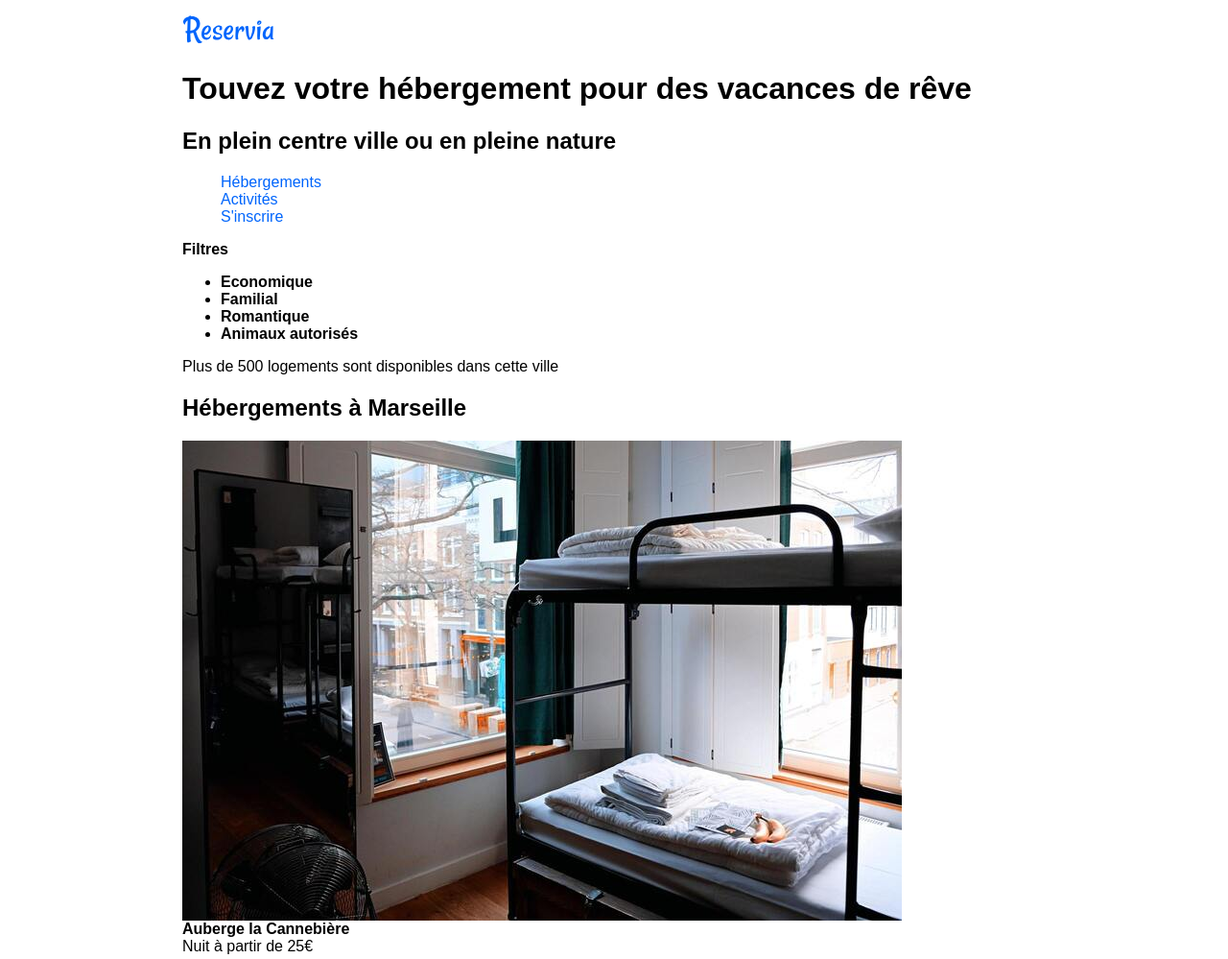
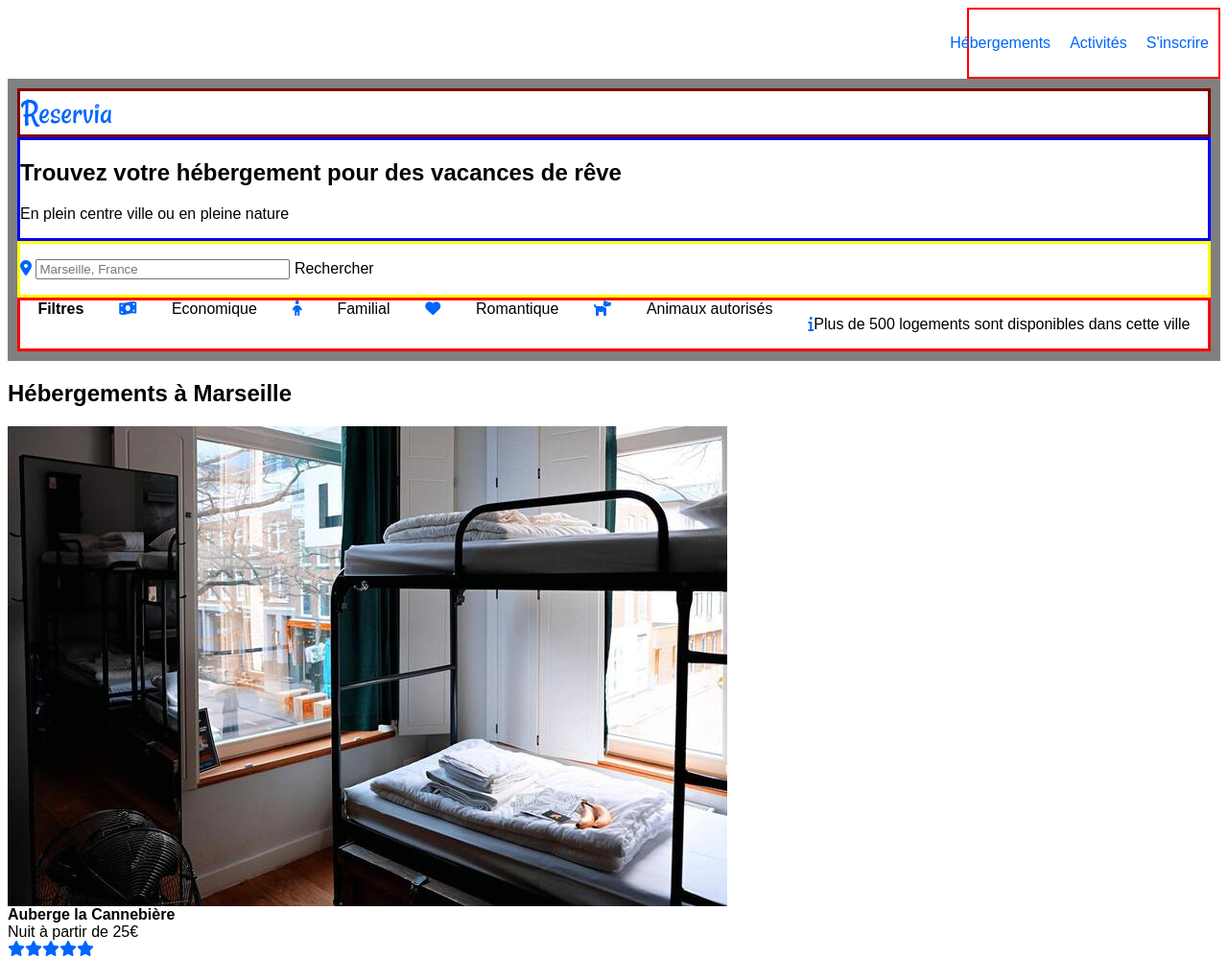
Before and after one commit to PolettiM-dev/ManonPoletti_2_26112020, a plain HTML site: page index.html in a window 1280 px wide. Shown: the top 999 px of the page at 96% size. Drawn offline with Linux system fonts and the light colour scheme.

Commit message:
css top section

```diff
--- a/index.html
+++ b/index.html
@@ -2,66 +2,85 @@
 <html>
 <head>
     <meta charset= "utf-8"/>
-    <link rel="stylesheet" href="style.css">
+    <link rel="stylesheet" href="style.css"/>
+    <script src="https://kit.fontawesome.com/05dc82f1ae.js" crossorigin="anonymous"></script>
     <title> Reservia </title>
 </head>
 <body>
-    <div id="bloc_page">
 
-    <!--Header-->
+    <nav>
+        <p><ul>
+        <li><a href="#">Hébergements</a></li>
+        <li><a href="#">Activités</a></li>
+        <li><a href="#">S'inscrire</a></li>
+    </ul></p>
+    </nav>
+
     <header>
-        <div id="slogan">
-        <img src="images/logo/Reservia.svg" alt="logo de Reservia" id="logo"/>
 
-        <h1> Touvez votre hébergement pour des vacances de rêve</h1>
+            <div id="menu">
 
-        <h2>En plein centre ville ou en pleine nature</h2>
-        </div>
-        <div id="recherche">
-         <!--créer le formulaire-->
-        </div>
-        <nav>
-            <ul>
-                <li>Hébergements</li>
-                <li>Activités</li>
-                <li>S'inscrire</li>
-            </ul>
-        </nav>
+                <div class="logo"><img src="images/logo/Reservia.svg" alt="logo de Reservia" id="logo"/></div>
+
+            </div>
+
+            <div id ="topsection">
+
+                <h2> Trouvez votre hébergement pour des vacances de rêve</h2>
+
+                <p>En plein centre ville ou en pleine nature</p>
+
+            </div>
+
+        <div id="formulaire">
+
+            <form method="post" action="traitement.php">
+             <p>
+                <i class="fas fa-map-marker-alt"></i> <!--icône lieu-->
+                 <input type="text" name="Recherche" id="Recherche" placeholder="Marseille, France" size='30' maxlength='10' />
+                 <label for="Recherche">Rechercher</label>
+            </p>
+            </form>
+            </div>
+
+    <!--filtres L1437px H-->
+        <div id="filtres">
+        <strong> Filtres</strong>
+
+            <i class="fas fa-money-bill-wave"></i><div class="economique">Economique</div>
+            <i class="fas fa-child"></i><div class="familial">Familial</div>
+            <i class="fas fa-heart"></i><div class="romantique">Romantique</div>
+            <i class="fas fa-dog"></i><div class="animaux">Animaux autorisés</div>
+
+        <p><i class="fas fa-info"></i>Plus de 500 logements sont disponibles dans cette ville</p>
+
     </header>
 
-    <!--div filtre-->
-    <div id="filtres">
-        <strong> Filtres
-        <ul>
-            <li>Economique</li>
-            <li>Familial</li>
-            <li>Romantique</li>
-            <li>Animaux autorisés</li>
-        </ul></strong>
-        <p>Plus de 500 logements sont disponibles dans cette ville</p>
-    </div>
 
-    <!--Section hébergements avec aside à l'intérieur-->
+
+
+
+    <!--Section hébergements-->
     <section id ="Hébergements">
-        <div id="Hébergements à Marseille">
-            <h1>Hébergements à Marseille</h1>
-
-            <p><img src="images/hebergements/4_small/auberge canebiere.jpg" alt="Auberge la Cannebière"><br> <strong>Auberge la Cannebière</strong><br> Nuit à partir de 25€</p>
+             <h1>Hébergements à Marseille</h1>
+             <a href=""></a>
+            <p><img src="images/hebergements/4_small/auberge canebiere.jpg" alt="Auberge la Cannebière"><br> <strong>Auberge la Cannebière</strong><br> Nuit à partir de 25€ <br><i class="fas fa-star color-blue"></i><i class="fas fa-star color-blue"></i><i class="fas fa-star color-blue>"></i><i class="fas fa-star color-blue"><i class="fas fa-star color-grey"></i></i></p>
             <p><img src="images/hebergements/4_small/fred-kleber-gTbaxaVLvsg-unsplash.jpg" alt="Hôtel du port"><br> <strong>Hôtel du port </strong><br> Nuit à partir de 52€</p>
             <p><img src="images/hebergements/4_small/reisetopia-B8WIgxA_PFU-unsplash.jpg" alt="Hôtel Les mouettes"><br> <strong>Hôtel Les mouettes </strong><br> Nuit à partir de 76€</p>
             <p><img src="images/hebergements/4_small/annie-spratt-Eg1qcIitAuA-unsplash.jpg" alt="Hôtel de la mer"><br> <strong>Hôtel de la mer </strong><br> Nuit à partir de 46€</p>
             <p><img src="images/hebergements/4_small/nicate-lee-kT-ZyaiwBe0-unsplash.jpg" alt="Auberge Le Panier"><br> <strong> Le Panier </strong><br>Nuit à partir de 23€</p>
             <p><img src="images/hebergements/4_small/febrian-zakaria-M6S1WvfW68A-unsplash.jpg" alt="Hôtel chez Amina"><br> <strong>Hôtel chez Amina </strong><br> Nuit à partir de 96€</p>
             <p><strong>Afficher plus</strong></p>
+
          </div>
-         <aside>
+    </section>
+    <!--Section les plus populaires-->
+    <section id="Les plus populaires">
             <h1> Les plus populaires</h1>
-
-            <p><img src="images/hebergements/4_small/emile-guillemot-Bj_rcSC5XfE-unsplash.jpg" alt="Hôtel Le soleil du matin"><br> <strong>Hôtel Le soleil du matin</strong><br> Nuit à partir de 128€</p>
+             <p><img src="images/hebergements/4_small/emile-guillemot-Bj_rcSC5XfE-unsplash.jpg" alt="Hôtel Le soleil du matin"><br> <strong>Hôtel Le soleil du matin</strong><br> Nuit à partir de 128€</p>
             <p><img src="images/hebergements/4_small/aw-creative-VGs8z60yT2c-unsplash.jpg" alt="Au coeur de l'eau Chambres d'hôtes"><br> <strong>Au coeur de l'eau Chambres d'hôtes</strong><br> Nuit à partir de 71€</p>
             <p><img src="images/hebergements/4_small/febrian-zakaria-sjvU0THccQA-unsplash.jpg" alt="Hôtel Tout bleu et Blanc"><br> <strong>Hôtel Tout bleu et Blanc</strong><br> Nuit à partir de 68€</p>
-        </aside>
-    </section>
+       </section>
 
     <!--Section activités à Marseille-->
     <section id="Activités">
--- a/style.css
+++ b/style.css
@@ -1,4 +1,3 @@
-
 /* Définition police*/
 @font-face
 {
@@ -15,21 +14,89 @@ body
     font-family: "Raleway", "Arial", "Helvetica", "sans-serif";
 
 }
-#bloc_page
 
-{
-    width: 900px;
-    margin: auto;
-}
+
 
 /* Navigation*/
-nav {
-    color: #0065fc
 
+
+nav  {
+
+  border: 2px solid red;
+  margin-left: 1000px;
 
 
 }
 
-nav ul {
+nav a {
+    color: #0065fc;
+    text-decoration: none;
+
+}
+
+
+nav a:hover {
+    color: #0065fc;
+    text-decoration: underline;
+
+}
+
+
+nav ul{
     list-style-type: none;
+    margin: auto;
+    display: flex;
+  flex-direction: row;
+  justify-content: flex-end;
+
+
 }
+
+nav li
+{
+margin: 10px;
+
+}
+
+
+/* header*/
+
+header {
+
+
+border: 10px solid grey;
+
+}
+
+#menu
+{
+border: 3px solid maroon;
+
+}
+
+#topsection
+{
+
+    border: 3px solid blue;
+}
+#formulaire
+{
+
+    border: 3px solid yellow;
+}
+
+#filtres
+
+{
+display: flex;
+flex-direction: row;
+justify-content: space-around;
+border: 3px solid red;
+
+}
+
+.fas
+{
+    color: #0065fc;
+
+}
```
